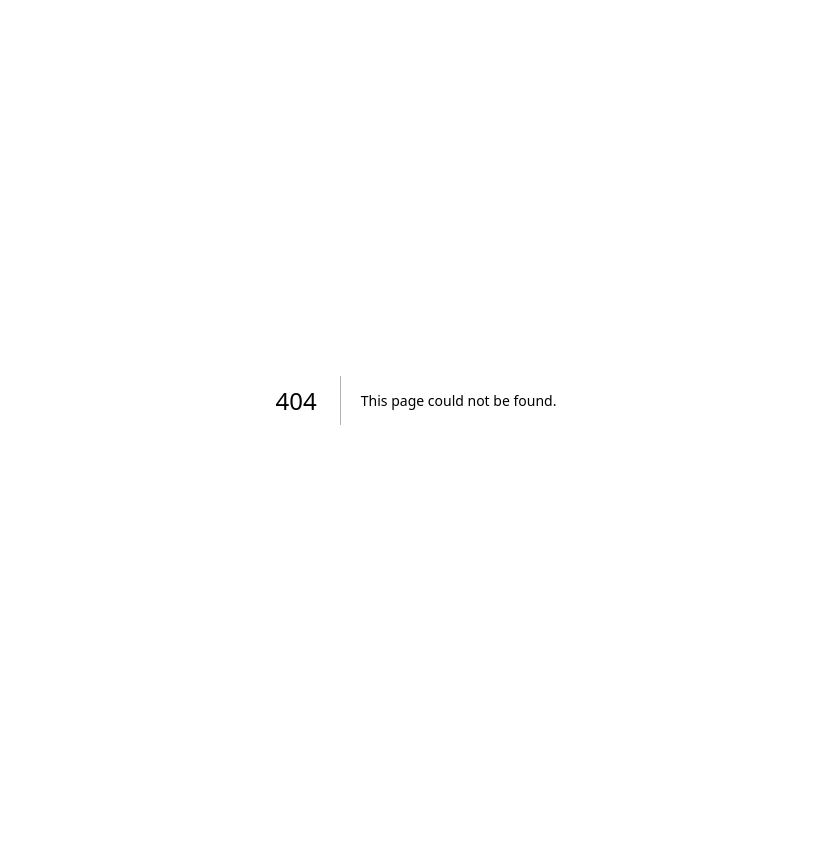
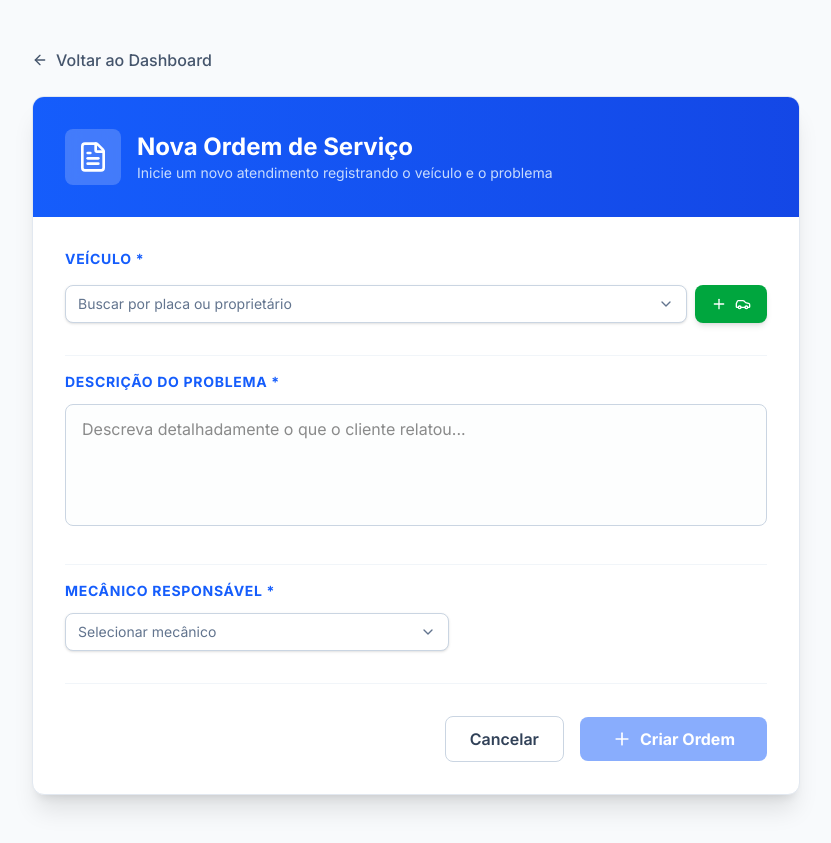
Before and after one commit to anamspaula/oficina-system, a Next.js app in the folder frontend/: page /order/new in a window 1280 px wide. Before the commit this address had no page. Shown: the whole page, without its empty margins (224-1055 px from the left). Before the commit the page ends 800 px from the top, so only its background shows below. Built offline with nearby package versions, Linux system fonts and the light colour scheme.

Commit message:
feat: implement new service order page with vehicle summary

```diff
--- /dev/null
+++ b/frontend/src/app/order/new/page.tsx
@@ -0,0 +1,191 @@
+'use client';
+
+import { useState } from 'react';
+import { useRouter } from 'next/navigation';
+import { useData } from '@/context/DataContext';
+import { ArrowLeft, Plus, FileText, Edit, Car } from 'lucide-react';
+import { Lookup } from '@/src/components/Lookup';
+
+export default function CreateOrderPage() {
+  const router = useRouter();
+  const { vehicles, users, addOrder } = useData();
+
+  const [vehicleId, setVehicleId] = useState('');
+  const [description, setDescription] = useState('');
+  const [responsibleId, setResponsibleId] = useState('');
+
+  const handleSubmit = (e: React.FormEvent) => {
+    e.preventDefault();
+
+    addOrder({
+      vehicleId,
+      description,
+      responsibleId,
+    });
+
+    router.push('/dashboard');
+  };
+
+  const vehicleOptions = vehicles.map((v) => ({
+    value: v.id,
+    label: `${v.plate} - ${v.owner}`,
+  }));
+
+  const responsibleOptions = users.map((u) => ({
+    value: u.id,
+    label: u.name,
+  }));
+
+  const selectedVehicle = vehicles.find((v) => v.id === vehicleId);
+
+  return (
+    <div className="min-h-screen bg-slate-50 p-4">
+      <div className="max-w-3xl mx-auto py-8">
+        <button
+          onClick={() => router.push('/dashboard')}
+          className="flex items-center gap-2 text-slate-600 hover:text-slate-800 mb-6 transition font-medium"
+        >
+          <ArrowLeft className="w-4 h-4" />
+          Voltar ao Dashboard
+        </button>
+
+        <div className="bg-white rounded-xl shadow-xl overflow-hidden border border-slate-200">
+          {/* Header */}
+          <div className="bg-gradient-to-r from-blue-600 to-blue-700 px-8 py-8">
+            <div className="flex items-center gap-4">
+              <div className="bg-white/20 p-3 rounded-lg backdrop-blur-sm">
+                <FileText className="w-8 h-8 text-white" />
+              </div>
+              <div>
+                <h1 className="text-2xl font-bold text-white">Nova Ordem de Serviço</h1>
+                <p className="text-blue-100 text-sm opacity-90">
+                  Inicie um novo atendimento registrando o veículo e o problema
+                </p>
+              </div>
+            </div>
+          </div>
+
+          {/* Form */}
+          <form onSubmit={handleSubmit} className="px-8 py-8 space-y-8">
+
+            {/* Seleção de Veículo */}
+            <section>
+              <div className="flex items-center justify-between mb-4">
+                <label className="block text-sm font-bold text-blue-600 uppercase tracking-wider">
+                  Veículo *
+                </label>
+              </div>
+
+              <div className="flex gap-2">
+                <div className="flex-1">
+                  <Lookup
+                    options={vehicleOptions}
+                    value={vehicleId}
+                    onChange={setVehicleId}
+                    placeholder="Buscar por placa ou proprietário"
+                  />
+                </div>
+                <button
+                  type="button"
+                  onClick={() => router.push('/vehicle/new')}
+                  className="flex items-center gap-2 bg-green-600 hover:bg-green-700 text-white px-4 py-2 rounded-lg transition shadow-md"
+                  title="Cadastrar novo veículo"
+                >
+                  <Plus className="w-4 h-4" />
+                  <Car className="w-4 h-4" />
+                </button>
+                {selectedVehicle && (
+                  <button
+                    type="button"
+                    onClick={() => router.push(`/vehicle/edit/${vehicleId}`)}
+                    className="flex items-center gap-2 bg-amber-500 hover:bg-amber-600 text-white px-4 py-2 rounded-lg transition shadow-md"
+                    title="Editar veículo"
+                  >
+                    <Edit className="w-4 h-4" />
+                  </button>
+                )}
+              </div>
+            </section>
+
+            {/* Card de Resumo do Veículo */}
+            {selectedVehicle && (
+              <div className="bg-blue-50/50 border border-blue-100 rounded-xl p-6 animate-in fade-in slide-in-from-top-2 duration-300">
+                <h3 className="text-xs font-bold text-blue-700 uppercase mb-4 flex items-center gap-2">
+                  <Car className="w-3 h-3" /> Detalhes do Veículo
+                </h3>
+                <div className="grid grid-cols-1 sm:grid-cols-2 gap-y-4 gap-x-8">
+                  <div className="flex flex-col">
+                    <span className="text-[10px] uppercase text-slate-400 font-bold">Placa</span>
+                    <span className="font-mono text-lg font-bold text-slate-700">{selectedVehicle.plate}</span>
+                  </div>
+                  <div className="flex flex-col">
+                    <span className="text-[10px] uppercase text-slate-400 font-bold">Modelo</span>
+                    <span className="font-semibold text-slate-700">{selectedVehicle.model}</span>
+                  </div>
+                  <div className="flex flex-col">
+                    <span className="text-[10px] uppercase text-slate-400 font-bold">Proprietário</span>
+                    <span className="font-semibold text-slate-700">{selectedVehicle.owner}</span>
+                  </div>
+                  <div className="flex flex-col">
+                    <span className="text-[10px] uppercase text-slate-400 font-bold">Contato</span>
+                    <span className="font-semibold text-slate-700">{selectedVehicle.phone}</span>
+                  </div>
+                </div>
+              </div>
+            )}
+
+            {/* Descrição do Problema */}
+            <section className="pt-4 border-t border-slate-100">
+              <label htmlFor="description" className="block text-sm font-bold text-blue-600 uppercase tracking-wider mb-3">
+                Descrição do Problema *
+              </label>
+              <textarea
+                id="description"
+                value={description}
+                onChange={(e) => setDescription(e.target.value)}
+                placeholder="Descreva detalhadamente o que o cliente relatou..."
+                rows={4}
+                className="w-full px-4 py-3 border border-slate-300 rounded-lg focus:ring-2 focus:ring-blue-500 outline-none transition resize-none bg-slate-50/30"
+                required
+              />
+            </section>
+
+            {/* Responsável */}
+            <section className="pt-4 border-t border-slate-100">
+              <label className="block text-sm font-bold text-blue-600 uppercase tracking-wider mb-3">
+                Mecânico Responsável *
+              </label>
+              <div className="max-w-sm">
+                <Lookup
+                  options={responsibleOptions}
+                  value={responsibleId}
+                  onChange={setResponsibleId}
+                  placeholder="Selecionar mecânico"
+                />
+              </div>
+            </section>
+
+            {/* Botões de Ação */}
+            <div className="flex items-center justify-end gap-4 pt-8 border-t border-slate-100">
+              <button
+                type="button"
+                onClick={() => router.push('/dashboard')}
+                className="px-6 py-2.5 border border-slate-300 text-slate-700 rounded-lg font-semibold hover:bg-slate-50 transition"
+              >
+                Cancelar
+              </button>
+              <button
+                type="submit"
+                disabled={!vehicleId || !description || !responsibleId}
+                className="flex items-center gap-2 bg-blue-600 hover:bg-blue-700 text-white px-8 py-2.5 rounded-lg font-bold transition shadow-lg shadow-blue-200 disabled:opacity-50 disabled:cursor-not-allowed disabled:shadow-none"
+              >
+                <Plus className="w-5 h-5" />
+                Criar Ordem
+              </button>
+            </div>
+          </form>
+        </div>
+      </div>
+    </div>
+  );
+}
```
